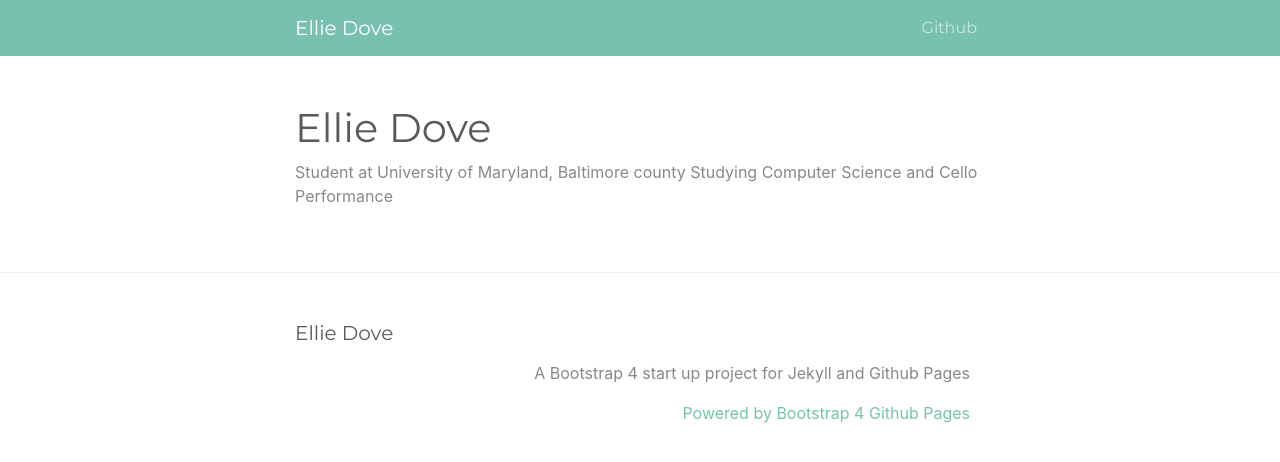
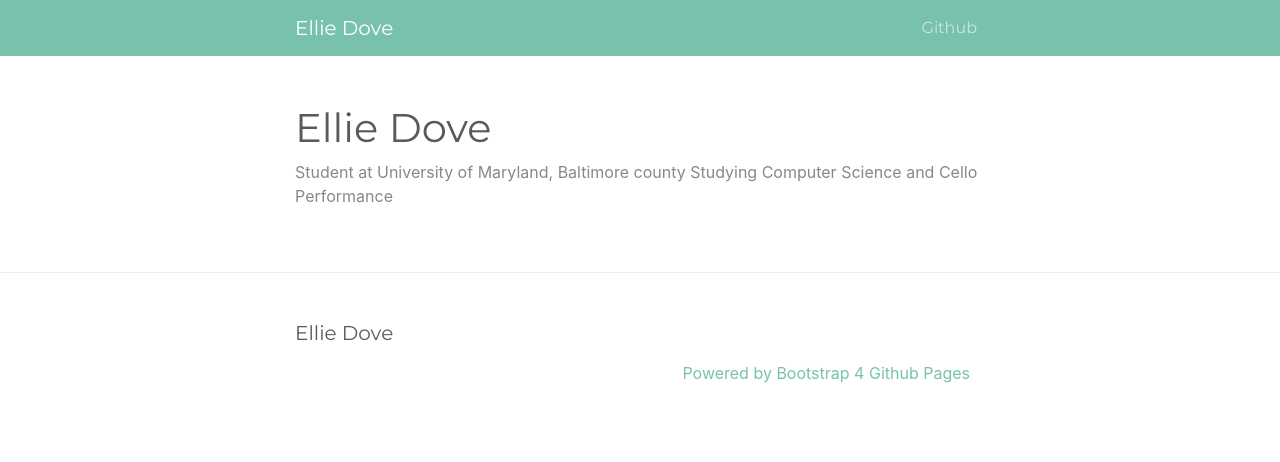
Before and after one commit to elliedove/elliedove.github.io, a Jekyll site: the page built from index.md, in a window 1280 px wide. Shown: the top 462 px of the page. Built offline with Jekyll 4.4.1, drawn with Linux system fonts in a browser that asks for light colours.

Commit message:
Update _config.yml

```diff
--- a/_config.yml
+++ b/_config.yml
@@ -15,8 +15,7 @@
 # in the templates via {{ site.myvariable }}.
 title: Ellie Dove
 email: "edove1@umbc.edu"
-description: >- # this means to ignore newlines until "baseurl:"
-  A Bootstrap 4 start up project for Jekyll and Github Pages
+#description: >- # this means to ignore newlines until "baseurl:"
 #baseurl: "" # the subpath of your site, e.g. /blog
 #url: "" # the base hostname & protocol for your site, e.g. http://example.com
 #twitter_username: jekyllrb
```
